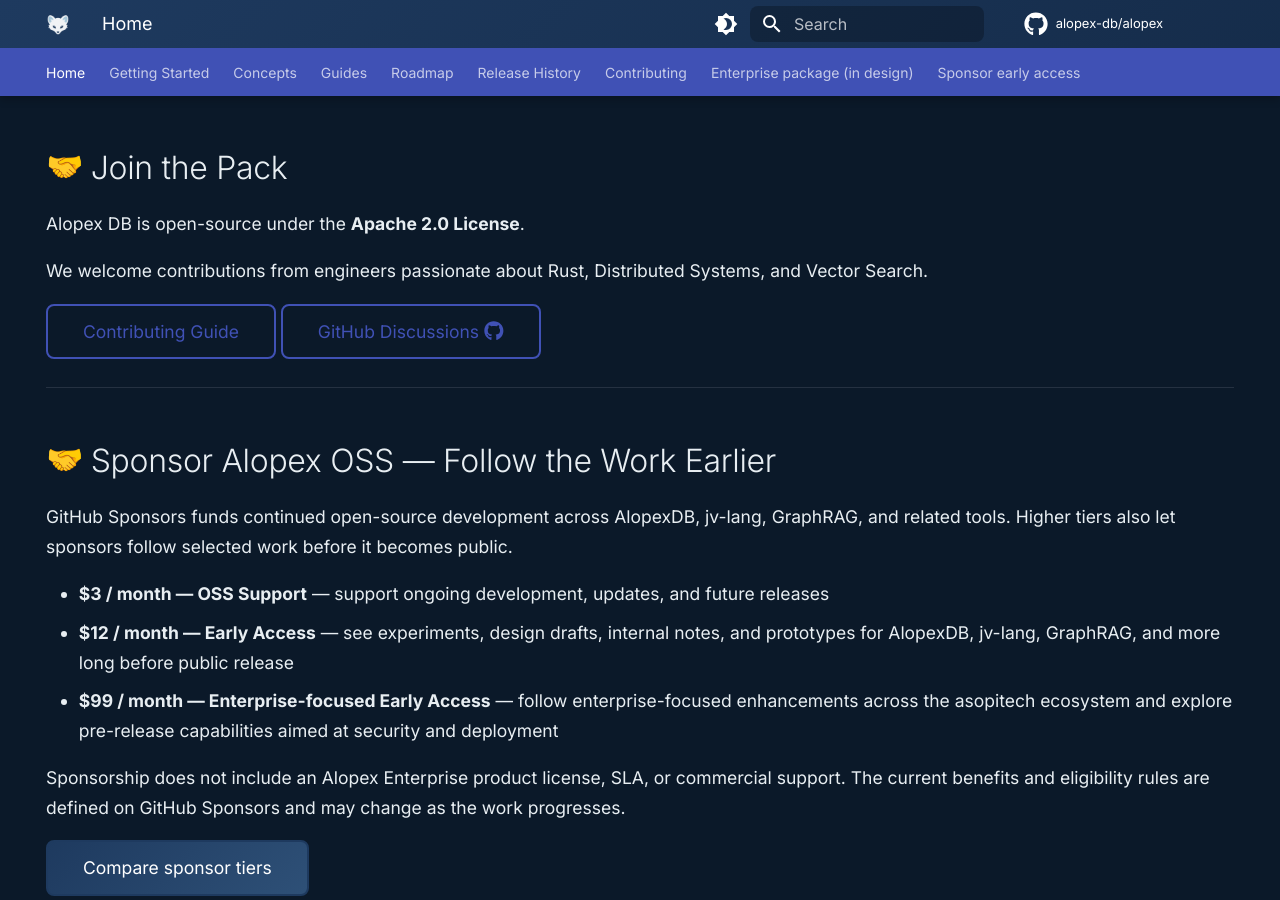
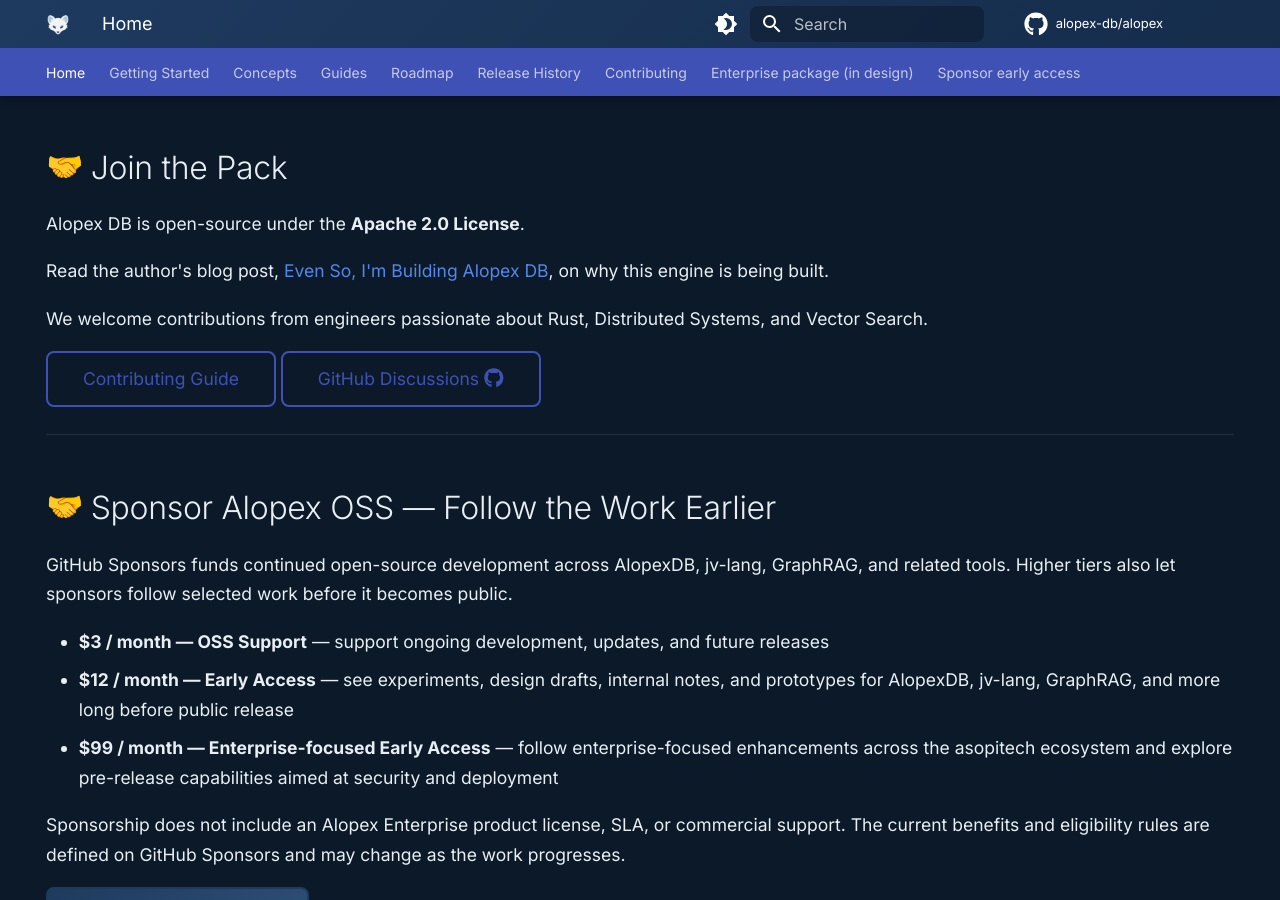
Before and after one commit to alopex-db/alopex-db.github.io, an MkDocs documentation site: the page built from docs/index.md, in a window 1280 px wide and 900 px high, scrolled down 10767 px. Built offline with MkDocs 1.6.1 and Material for MkDocs 9.7.7, drawn with Linux system fonts in a browser that asks for light colours; emoji names are drawn with the system emoji font; comment, search, counter and statistics services are not loaded.

Commit message:
docs: link the author's blog post on why Alopex DB is being built
Add one sentence to the homepage Join the Pack section, immediately
after the Apache 2.0 sentence, pointing to the published English essay.

```diff
--- a/docs/index.md
+++ b/docs/index.md
@@ -545,6 +545,8 @@ Currently in early development — the concept and component model are published
 
 Alopex DB is open-source under the **Apache 2.0 License**.
 
+Read the author's blog post, [Even So, I'm Building Alopex DB](https://asopi.tech/en/blog/20260715_1), on why this engine is being built.
+
 We welcome contributions from engineers passionate about Rust, Distributed Systems, and Vector Search.
 
 [Contributing Guide](contributing.md){ .md-button }
```
